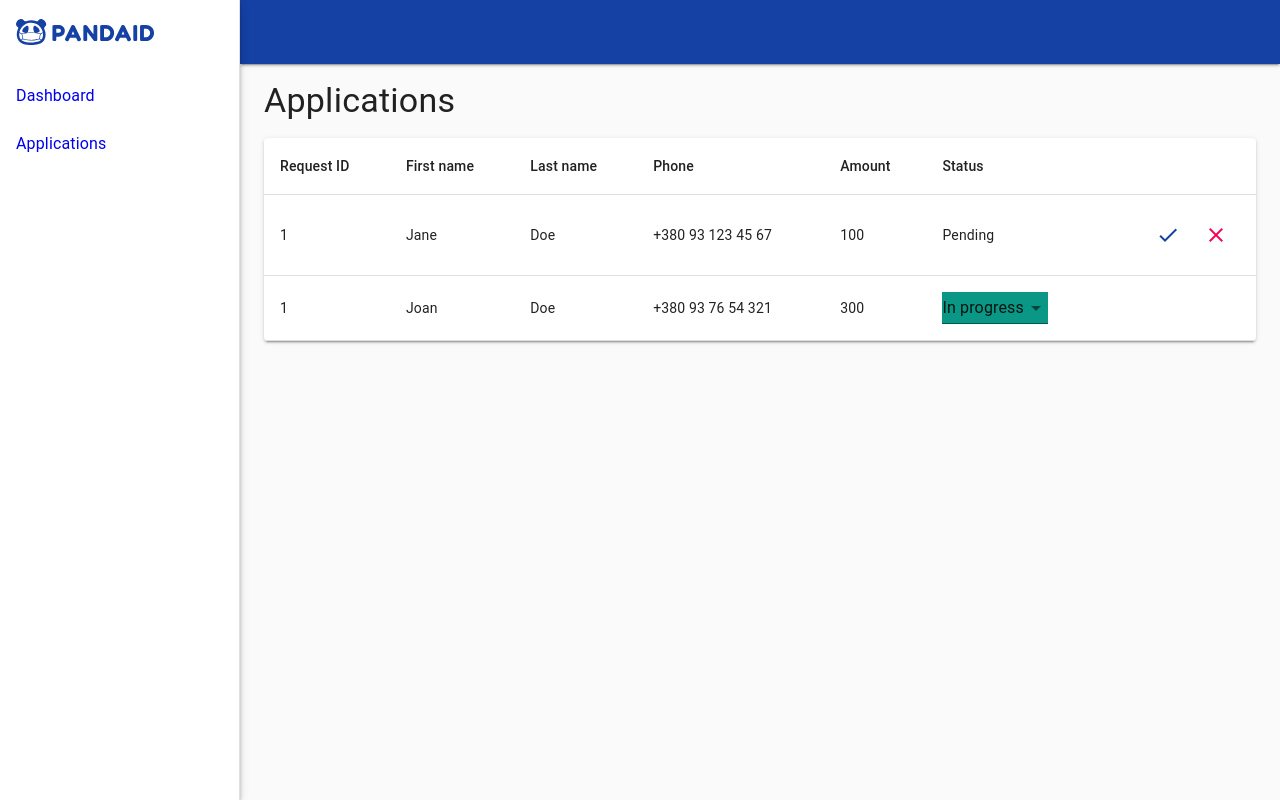
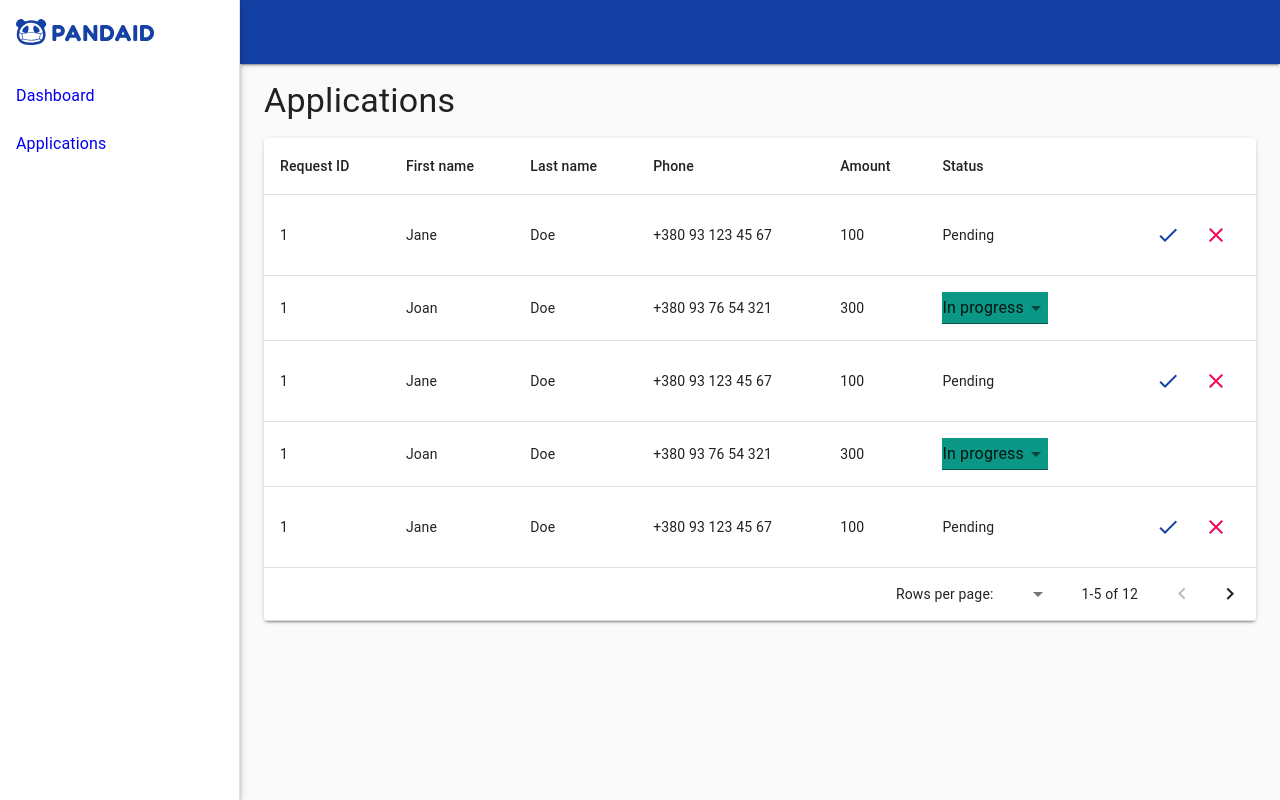
Before and after one commit to hospitalrun-ua/frontend, a React (Create React App) app: page /admin/applications in a window 1280 px wide. Built offline with nearby package versions, Linux system fonts and the light colour scheme; a web font is replaced by a local one.

Commit message:
Add pagination

```diff
--- a/src/Pages/AdminApp.jsx
+++ b/src/Pages/AdminApp.jsx
@@ -5,7 +5,7 @@ import {
 import { Switch, Route } from 'react-router';
 import AdminNavigation from '../Components/HospitalList/AdminNavigation';
 import DashboardPage from './DashboardPage';
-import ApplicationPage from './ApplicationListPage';
+import ApplicationPage from './ApplicationPage/ApplicationListPage';
 import { logo } from '../assets/icons';
 
 const useStyles = makeStyles((theme) => ({
@@ -51,7 +51,6 @@ const AdminApp = () => {
               <Route path="/admin/dashboard" component={DashboardPage} />
               <Route path="/admin/applications" component={ApplicationPage} />
             </Switch>
-
           </Box>
         </Container>
       </Box>
--- a/src/Pages/ApplicationListPage.jsx
+++ b/src/Pages/ApplicationPage/ApplicationListPage.jsx
@@ -1,9 +1,11 @@
 import React from 'react';
 import {
-  Typography, Box, Paper, Table, TableHead, TableRow, TableCell, TableBody, Button, IconButton, Icon, Select, MenuItem,
+  Typography, Box, Paper, Table, TableHead, TableRow, TableCell, TableBody, Button, IconButton, Icon, Select, MenuItem, TablePagination, TableFooter,
 } from '@material-ui/core';
+import useStyles from './style';
+import applications from './mock';
+import { usePaginateHandlers } from './usePaginateHandlers';
 
-import { makeStyles } from '@material-ui/core/styles';
 
 const columns = [
   { label: 'Request ID' },
@@ -14,59 +16,12 @@ const columns = [
   { label: 'Status' },
   { label: '' },
 ];
-const applications = [
-  {
-    id: 1,
-    requestId: 1,
-    firstName: 'Jane',
-    lastName: 'Doe',
-    phone: '+380 93 123 45 67',
-    help: '100',
-    approved: false,
-    status: '',
-  },
-  {
-    id: 2,
-    requestId: 1,
-    firstName: 'Joan',
-    lastName: 'Doe',
-    phone: '+380 93 76 54 321',
-    help: '300',
-    approved: true,
-    status: 'in_progress',
-  },
-];
-
-const useStyles = makeStyles(() => ({
-  on_hold: {
-    '&:focus': {
-      backgroundColor: '#FFB946',
-    },
-    backgroundColor: '#FFB946',
-  },
-  in_progress: {
-    '&:focus': {
-      backgroundColor: '#0B9785',
-    },
-    backgroundColor: '#0B9785',
-  },
-  receieved: {
-    '&:focus': {
-      backgroundColor: '#F7685B',
-    },
-    backgroundColor: '#F7685B',
-  },
-  closed: {
-    '&:focus': {
-      backgroundColor: '#1540A4',
-    },
-    backgroundColor: '#1540A4',
-  },
-}));
-
 
 const ApplicationPage = () => {
   const classes = useStyles();
+  const [handlePageChange,
+    handleChangeRowsPerPage,
+    pagination, paginateData] = usePaginateHandlers(applications);
   return (
     <>
       <Box mb={2}>
@@ -81,7 +36,7 @@ const ApplicationPage = () => {
               </TableRow>
             </TableHead>
             <TableBody>
-              {applications.map((x) => (
+              {paginateData.map((x) => (
                 <TableRow key={x.id}>
                   <TableCell>
                     {x.requestId}
@@ -119,6 +74,17 @@ const ApplicationPage = () => {
                 </TableRow>
               ))}
             </TableBody>
+            <TableFooter>
+              <TableRow>
+                <TablePagination
+                  count={applications.length}
+                  onChangePage={handlePageChange}
+                  page={pagination.page}
+                  rowsPerPage={pagination.limit}
+                  onChangeRowsPerPage={handleChangeRowsPerPage}
+                />
+              </TableRow>
+            </TableFooter>
           </Table>
         </Paper>
       </Box>
--- /dev/null
+++ b/src/Pages/ApplicationPage/mock.js
@@ -0,0 +1,124 @@
+const applications = [
+  {
+    id: 1,
+    requestId: 1,
+    firstName: 'Jane',
+    lastName: 'Doe',
+    phone: '+380 93 123 45 67',
+    help: '100',
+    approved: false,
+    status: '',
+  },
+  {
+    id: 2,
+    requestId: 1,
+    firstName: 'Joan',
+    lastName: 'Doe',
+    phone: '+380 93 76 54 321',
+    help: '300',
+    approved: true,
+    status: 'in_progress',
+  },
+  {
+    id: 3,
+    requestId: 1,
+    firstName: 'Jane',
+    lastName: 'Doe',
+    phone: '+380 93 123 45 67',
+    help: '100',
+    approved: false,
+    status: '',
+  },
+  {
+    id: 4,
+    requestId: 1,
+    firstName: 'Joan',
+    lastName: 'Doe',
+    phone: '+380 93 76 54 321',
+    help: '300',
+    approved: true,
+    status: 'in_progress',
+  },
+  {
+    id: 5,
+    requestId: 1,
+    firstName: 'Jane',
+    lastName: 'Doe',
+    phone: '+380 93 123 45 67',
+    help: '100',
+    approved: false,
+    status: '',
+  },
+  {
+    id: 6,
+    requestId: 1,
+    firstName: 'Joan',
+    lastName: 'Doe',
+    phone: '+380 93 76 54 321',
+    help: '300',
+    approved: true,
+    status: 'in_progress',
+  },
+  {
+    id: 7,
+    requestId: 1,
+    firstName: 'Jane',
+    lastName: 'Doe',
+    phone: '+380 93 123 45 67',
+    help: '100',
+    approved: false,
+    status: '',
+  },
+  {
+    id: 8,
+    requestId: 1,
+    firstName: 'Joan',
+    lastName: 'Doe',
+    phone: '+380 93 76 54 321',
+    help: '300',
+    approved: true,
+    status: 'in_progress',
+  },
+  {
+    id: 9,
+    requestId: 1,
+    firstName: 'Jane',
+    lastName: 'Doe',
+    phone: '+380 93 123 45 67',
+    help: '100',
+    approved: false,
+    status: '',
+  },
+  {
+    id: 10,
+    requestId: 1,
+    firstName: 'Joan',
+    lastName: 'Doe',
+    phone: '+380 93 76 54 321',
+    help: '300',
+    approved: true,
+    status: 'in_progress',
+  },
+  {
+    id: 11,
+    requestId: 1,
+    firstName: 'Jane',
+    lastName: 'Doe',
+    phone: '+380 93 123 45 67',
+    help: '100',
+    approved: false,
+    status: '',
+  },
+  {
+    id: 12,
+    requestId: 1,
+    firstName: 'Joan',
+    lastName: 'Doe',
+    phone: '+380 93 76 54 321',
+    help: '300',
+    approved: true,
+    status: 'in_progress',
+  },
+];
+
+export default applications;
--- /dev/null
+++ b/src/Pages/ApplicationPage/style.js
@@ -0,0 +1,30 @@
+import { makeStyles } from '@material-ui/core/styles';
+
+const useStyles = makeStyles(() => ({
+  on_hold: {
+    '&:focus': {
+      backgroundColor: '#FFB946',
+    },
+    backgroundColor: '#FFB946',
+  },
+  in_progress: {
+    '&:focus': {
+      backgroundColor: '#0B9785',
+    },
+    backgroundColor: '#0B9785',
+  },
+  receieved: {
+    '&:focus': {
+      backgroundColor: '#F7685B',
+    },
+    backgroundColor: '#F7685B',
+  },
+  closed: {
+    '&:focus': {
+      backgroundColor: '#1540A4',
+    },
+    backgroundColor: '#1540A4',
+  },
+}));
+
+export default useStyles;
--- /dev/null
+++ b/src/Pages/ApplicationPage/usePaginateHandlers.js
@@ -0,0 +1,38 @@
+import { useEffect, useState, useCallback } from 'react';
+
+export const usePaginateHandlers = (data) => {
+  const [pagination, setValues] = useState({
+    page: 0,
+    limit: window.innerHeight > 800 ? 10 : 5,
+    isLoading: false,
+  });
+  const [paginateData, setPaginateData] = useState(data.slice(0, pagination.limit));
+
+  useEffect(() => {
+    if (!pagination.isLoading) {
+      const newStart = pagination.page * pagination.limit;
+      setPaginateData(data.slice(newStart, newStart + pagination.limit));
+    }
+  }, [
+    pagination.page,
+    pagination.limit,
+  ]);
+
+  const handleChangePage = (e, page) => {
+    setValues({ ...pagination, page });
+  };
+
+  const handleChangeRowsPerPage = (e) => {
+    setValues({ ...pagination, limit: e.target.value });
+  };
+
+
+  return [
+    handleChangePage,
+    handleChangeRowsPerPage,
+    pagination,
+    paginateData,
+  ];
+};
+
+export default null;
```
Also changed, not shown: 1 other file (tests, documents, lock files or other folders).
